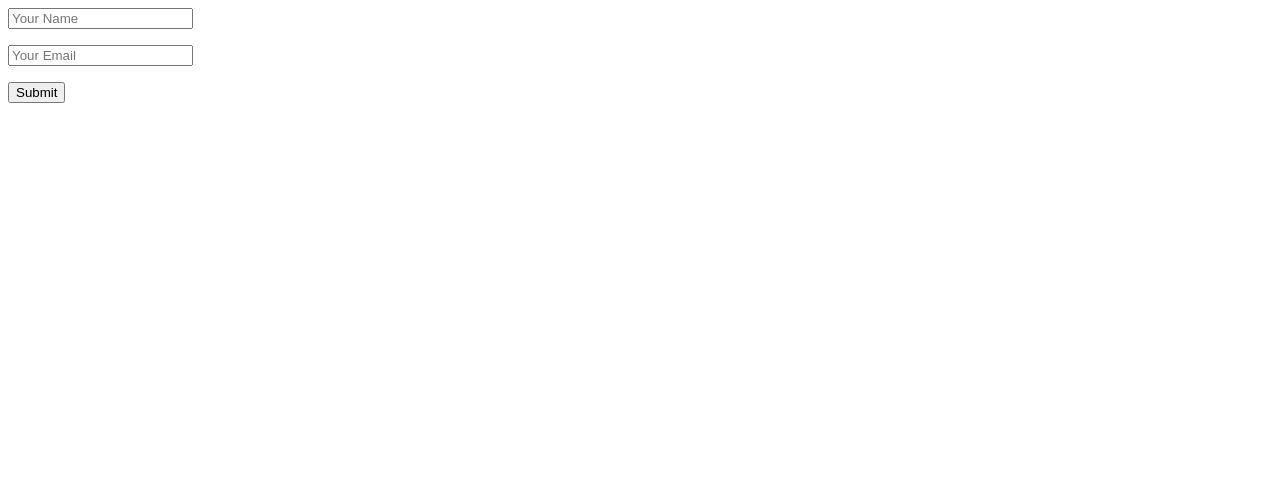
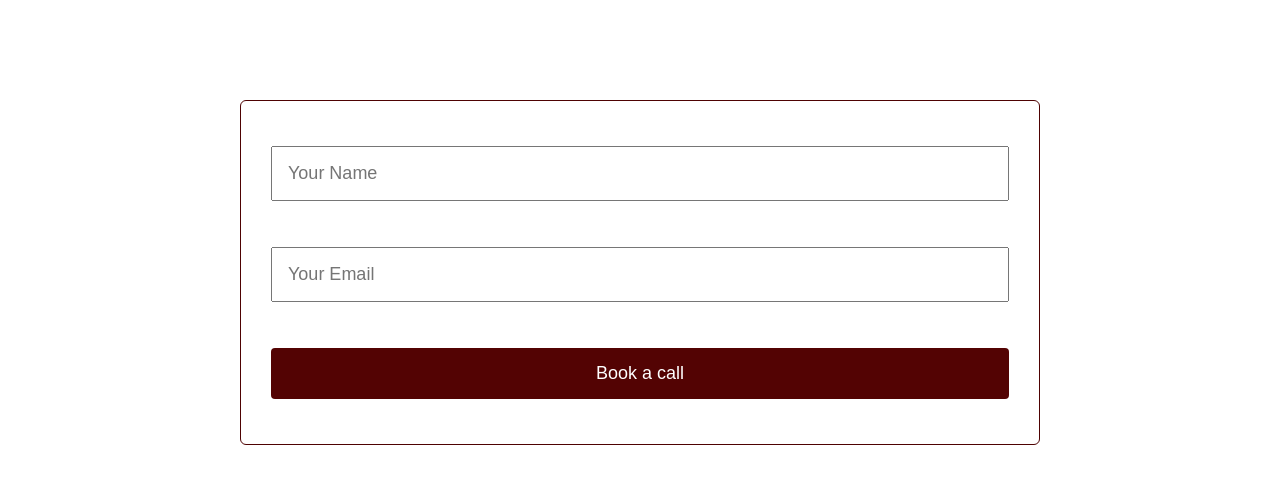
Before and after one commit to krc-09/node-form, a website: page views/contact-us.html in a window 1280 px wide. Drawn offline with Linux system fonts and the light colour scheme.

Commit message:
Styled the contact page and used express to statically render css

```diff
--- a/app.js
+++ b/app.js
@@ -14,6 +14,7 @@ const successRoutes = require('./routes/success');
 
 
 app.use(bodyParser.urlencoded({extended:false}));
+app.use(express.static(path.join(__dirname,'public')))
 
 app.use(adminRoutes);
 app.use(shopRoutes);
--- /dev/null
+++ b/public/css/contact.css
@@ -0,0 +1,35 @@
+body {
+    height: 100vh;
+
+    align-items: center;
+    justify-content: center;
+    margin:100px;
+}
+
+.form-control {
+    width: 460%;
+    max-width: 800px;
+    min-height: 250px;
+    padding: 30px;
+    border-radius: 6px;
+    margin: auto;
+    border: 1px solid rgb(78, 2, 2);
+    box-sizing: border-box;
+}
+
+form input, form button {
+    width: 100%;
+    padding: 15px;
+    margin: 15px 0;
+    box-sizing: border-box;
+    font-size: 18px;
+}
+
+form button {
+    font-size: 18px;
+    border: none;
+    border-radius: 4px;
+    background-color: rgb(83, 3, 3);
+    color: white;
+    cursor: pointer;
+}
--- /dev/null
+++ b/public/css/main.css
@@ -0,0 +1,38 @@
+body{
+
+    padding:  0;
+    margin:   0;
+    font-family: sans-serif;
+   }
+   .main-header_nav{
+
+    height:100%;
+    display:flex;
+    align-items: center;
+   }
+
+   .main-header{
+    width:100%;
+    height: 3.5em;
+    background-color: rgb(5, 66, 66);
+    padding: 0 1.5rem;
+   }
+   .main-header__item-list{
+    list-style: none;
+    padding:  0;
+    margin:   0;
+    display: flex;
+   }
+ .main-header__item{
+    padding:  0;
+    margin:   0 1rem;
+ }
+ .main-header__item a{
+   text-decoration: none;
+   color: azure;
+ }
+ .main-header__item a:hover,
+ .main-header__item a:active,
+ .main-header__item a.active{
+    color: rgb(220, 10, 178);
+ }
--- /dev/null
+++ b/public/css/product.css
@@ -0,0 +1,75 @@
+
+        body{
+
+         padding:  0;
+         margin:   0;
+         font-family: sans-serif;
+        }
+        .main-header_nav{
+
+         height:100%;
+         display:flex;
+         align-items: center;
+        }
+
+        .main-header{
+         width:100%;
+         height: 3.5em;
+         background-color: rgb(5, 66, 66);
+         padding: 0 1.5rem;
+        }
+        .main-header__item-list{
+         list-style: none;
+         padding:  0;
+         margin:   0;
+         display: flex;
+        }
+      .main-header__item{
+         padding:  0;
+         margin:   0 1rem;
+      }
+      .main-header__item a{
+        text-decoration: none;
+        color: azure;
+      }
+      .main-header__item a:hover,
+      .main-header__item a:active,
+      .main-header__item a.active{
+         color: rgb(220, 10, 178);
+      }
+
+      .product-form{
+
+        width:20rem;
+        max-width: 90%;
+        margin: auto;
+      }
+
+      .form-control{
+        margin: 1rem 0;
+      }
+      .form-control label,
+      .form-control input{
+
+        display:block;
+      }
+      .form-control input{
+        border: 1px solid;
+        font:inherit;
+        border-radius: 2px;
+      }
+      button{
+
+        font: inherit;
+        border: 1px solid rgb(7, 36, 20);
+        color: palevioletred;
+        background: white;
+        border-radius: 3px;
+        cursor: pointer;
+      }
+
+      button:hover,
+      button:active{
+        background-color: rgb(5, 66, 66);
+        color: rgb(220, 10, 178);
+      }
--- a/views/contact-us.html
+++ b/views/contact-us.html
@@ -4,13 +4,17 @@
     <meta charset="UTF-8">
     <meta name="viewport" content="width=device-width, initial-scale=1.0">
     <title>Contact-us</title>
+
+    <link rel ="stylesheet" href ="/css/contact.css">
+
+
 </head>
 <body>
     <main>
-        <form action="/contactus" method="POST">
+        <form action="/contactus" method="POST" class ="form-control">
         <input type="text" name="name" placeholder="Your Name" required>
         <p><input type="email" name="email" placeholder="Your Email" required></p>
-        <button type="submit">Submit</button>
+        <button type="submit">Book a call</button>
         </form>
     </main>
 
```
Also changed, not shown: views/add-product.html (+1 -76 lines), views/shop.html (+3 -42 lines).
